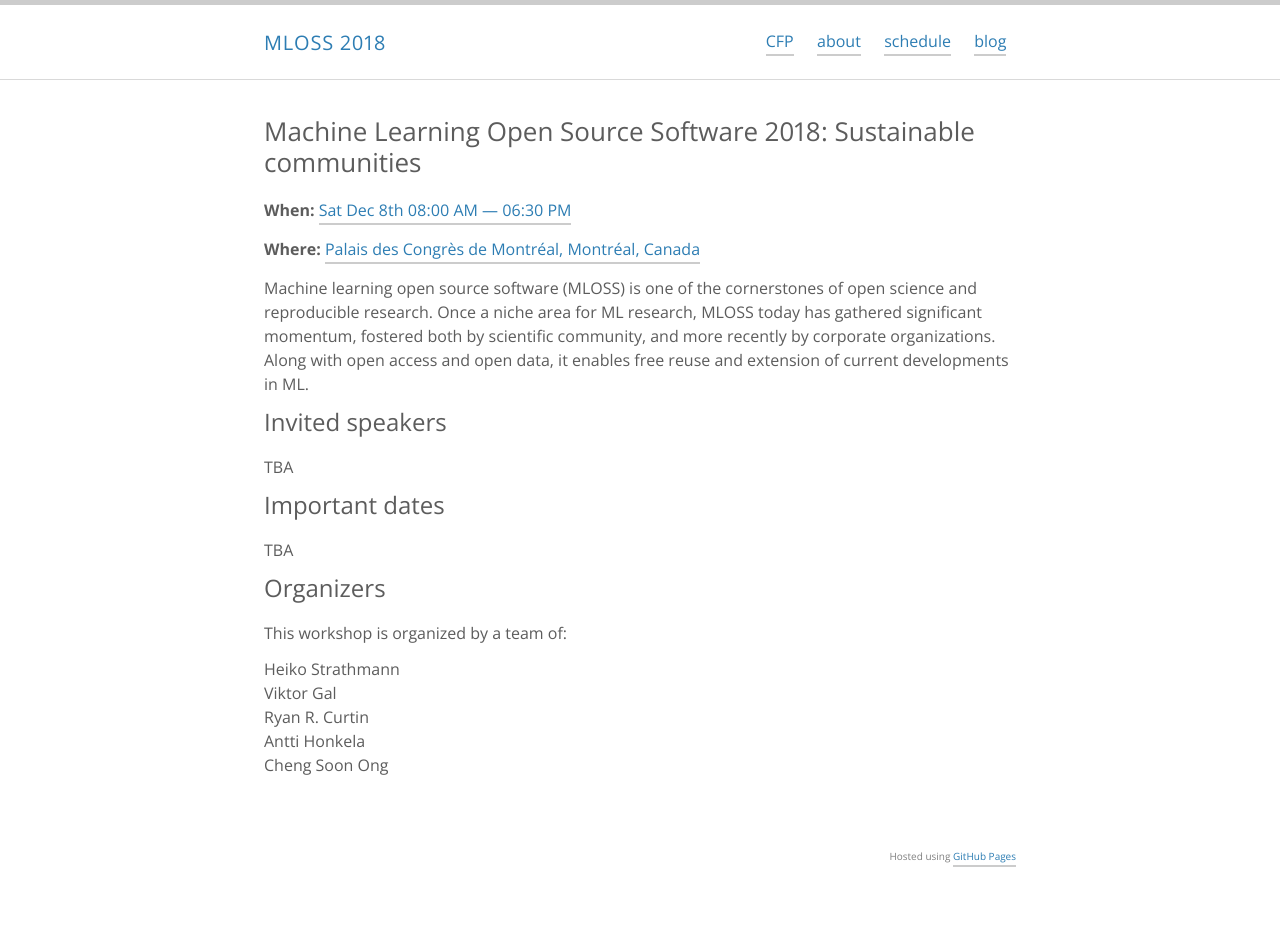
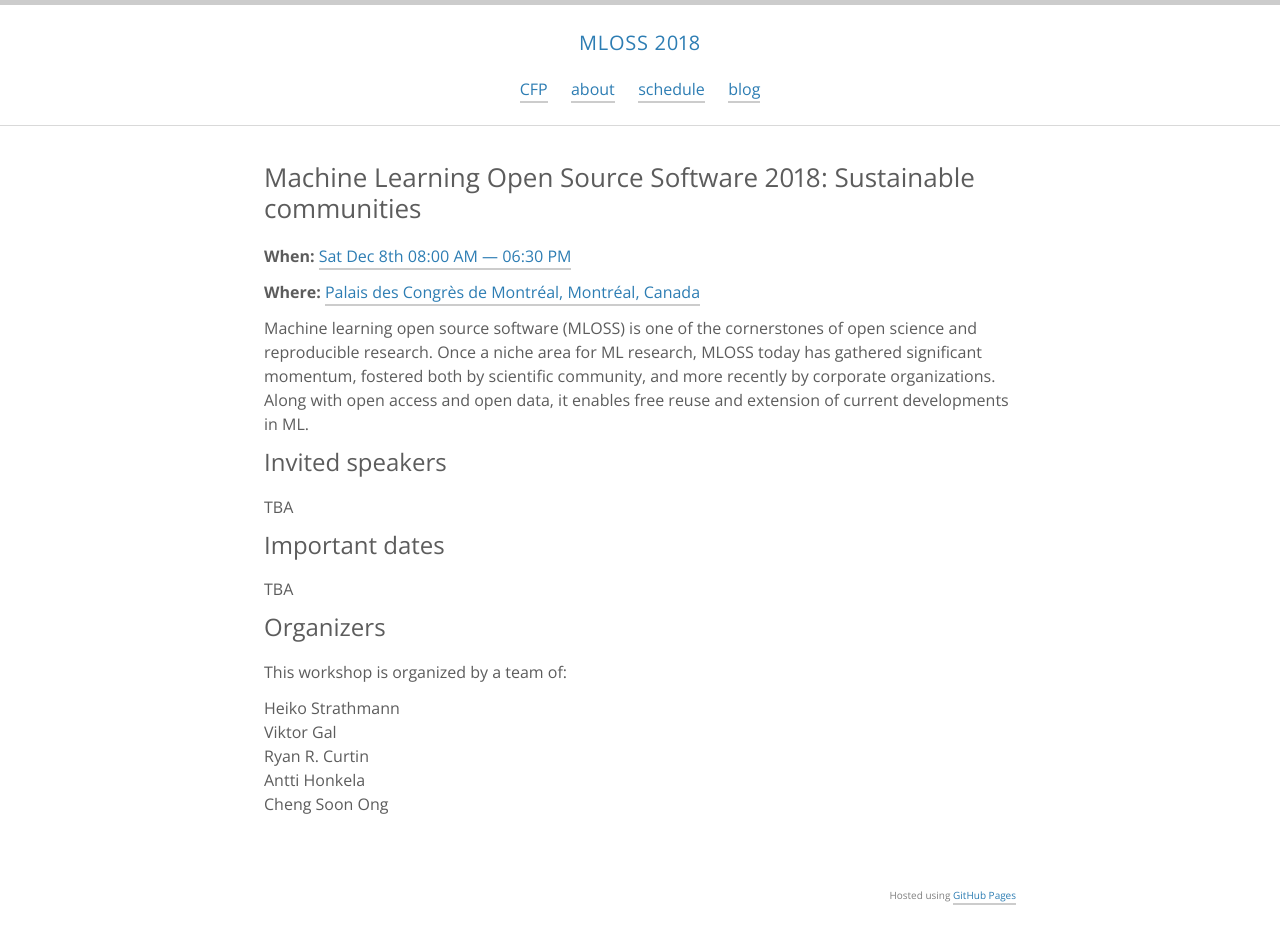
Before and after one commit to nips-2018-oss/nips-2018-oss.github.io, a Jekyll site: the page built from index.html, in a window 1280 px wide. Built offline with Jekyll 4.4.1, drawn with Linux system fonts in a browser that asks for light colours; the list of posts is cut into pages by our own code; before the commit the page ends 900 px from its top, so only the background shows below that.

Commit message:
Better look for mobile devices

```diff
--- a/assets/scss/_layout.scss
+++ b/assets/scss/_layout.scss
@@ -55,8 +55,8 @@ hr {
 }
 
 .link {
-  display: inline-block;
-  padding-bottom: .08em;
+  display: inline;
+  padding-bottom: .06em;
   border-bottom: 2px solid $light-gray-color;
 
   &:hover,
@@ -87,7 +87,8 @@ hr {
 }
 
 .logo {
-  float: left;
+  display: block;
+  text-align: center;
   margin: 0 0 1em 0;
   cursor: pointer;
   letter-spacing: 0.8px;
@@ -101,7 +102,8 @@ hr {
 }
 
 .navbar {
-  float: right;
+  display: block;
+  text-align: center;
   margin: 0;
   position: relative;
   padding: 0;
```
